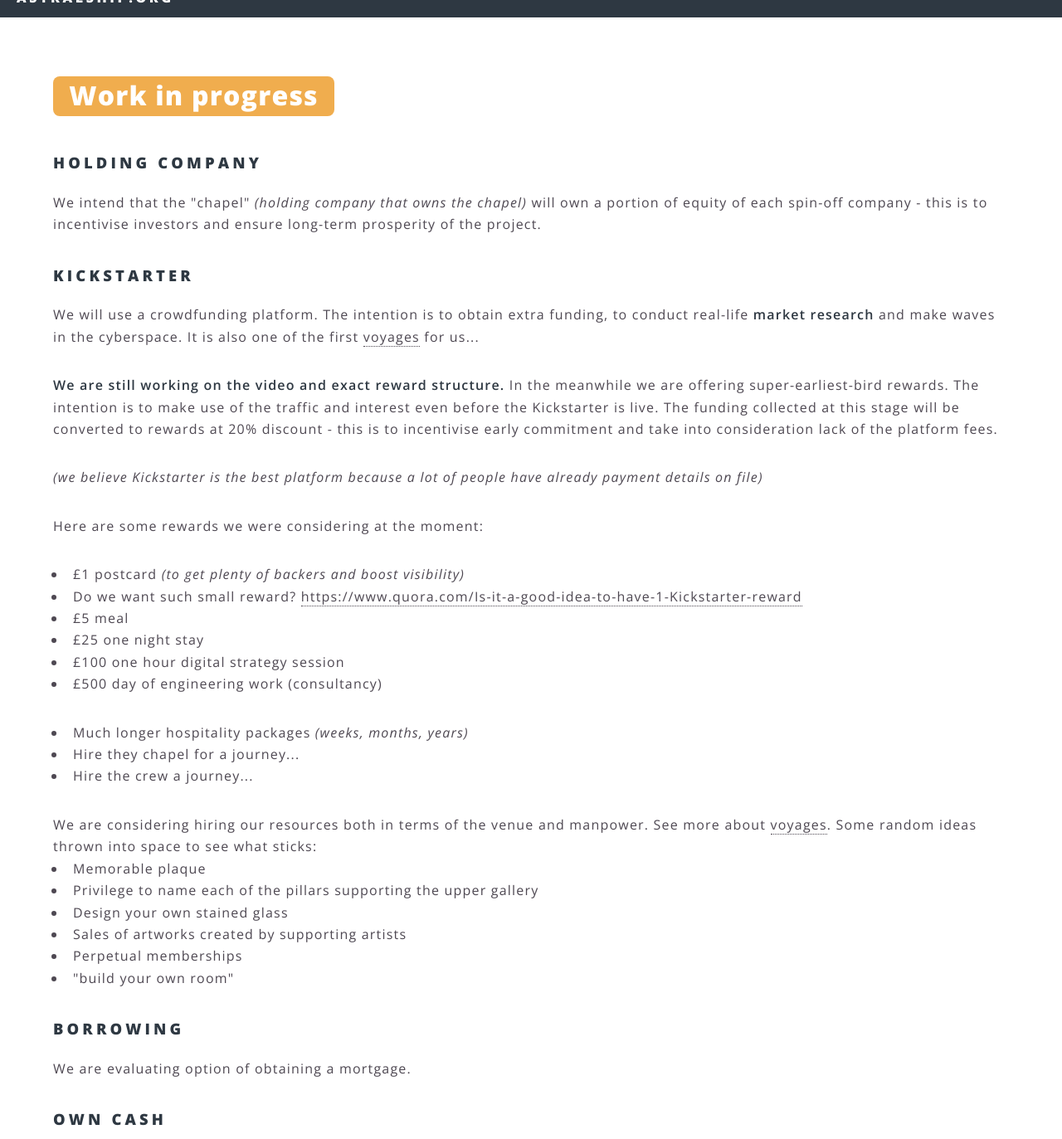
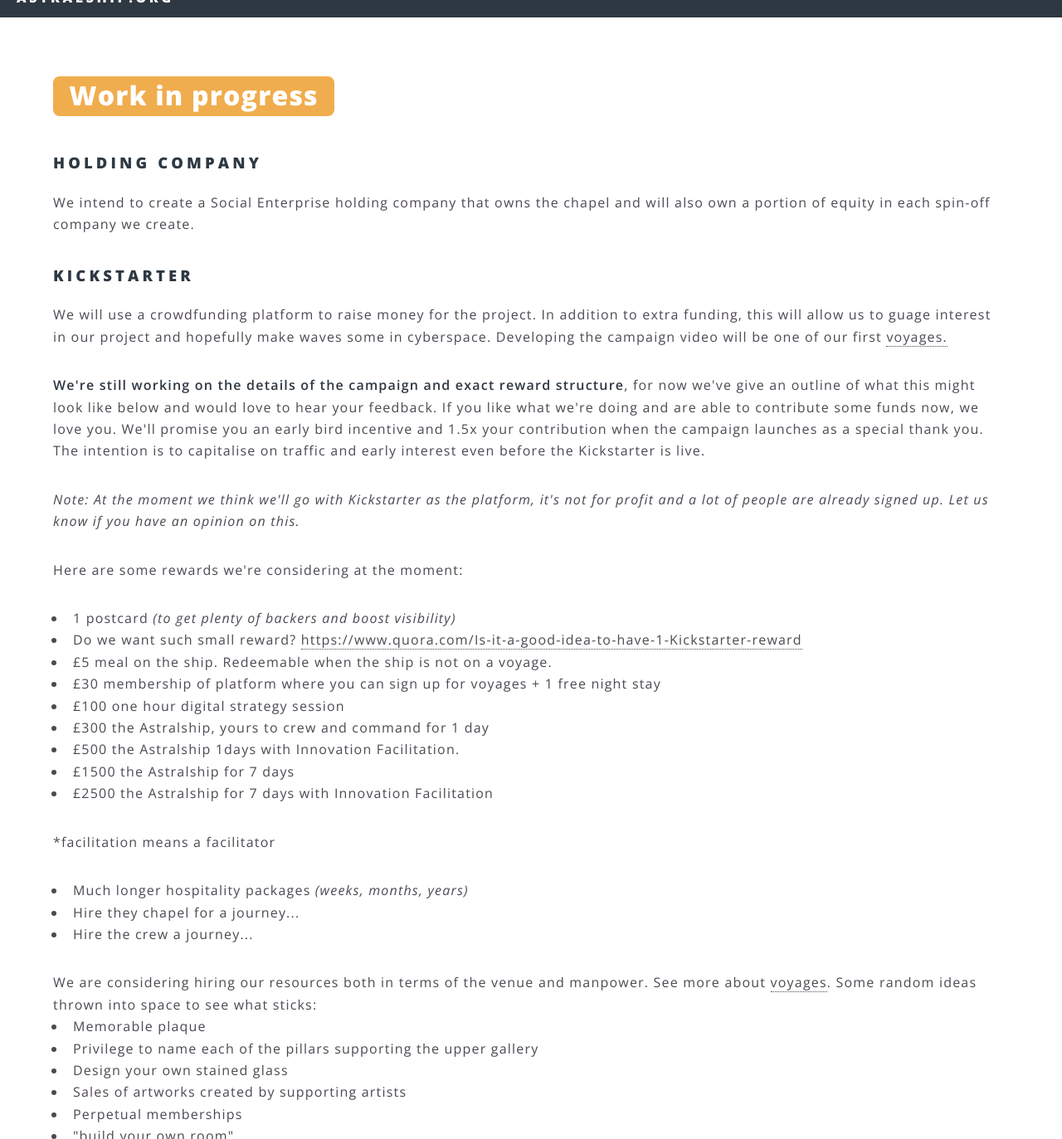
Before and after one commit to astralship/astralship.github.io, a Jekyll site: the page built from investment.html, in a window 1280 px wide and 1400 px high, scrolled down 370 px, cut to the strip 27-1400 px from the top of the window. Shown: the whole strip at 83% size. Built offline with Jekyll 4.4.1, drawn with Linux system fonts in a browser that asks for light colours; some of the changed text lies outside the part shown.

Commit message:
reworked main page

```diff
--- a/investment.html
+++ b/investment.html
@@ -7,26 +7,30 @@ subtitle: Work together for a better future
 	<div class="wip">Work in progress</div>
 
 	<h3>Holding company</h3>
-	<p>We intend that the "chapel" <em>(holding company that owns the chapel)</em> will own a portion of equity of each spin-off company - this is to incentivise investors and ensure long-term prosperity of the project.</p>
+	<p>We intend to create a Social Enterprise holding company that owns the chapel and will also own a portion of equity in each spin-off company we create.</p>
 
 
 	<h3>Kickstarter </h3>
-	<p>We will use a crowdfunding platform. The intention is to obtain extra funding, to conduct real-life <strong>market research</strong> and make waves in the cyberspace. It is also one of the first <a href="journeys.html">voyages</a> for us...</p>
+	<p>We will use a crowdfunding platform to raise money for the project. In addition to extra funding, this will allow us to guage interest in our project and hopefully make waves some in cyberspace. Developing the campaign video will be one of our first <a href="voyages.html">voyages.</a></p>
 
-	<p><strong>We are still working on the video and exact reward structure.</strong> In the meanwhile we are offering super-earliest-bird rewards. The intention is to make use of the traffic and interest even before the Kickstarter is live. The funding collected at this stage will be converted to rewards at 20% discount - this is to incentivise early commitment and take into consideration lack of the platform fees.</p>
+	<p><strong>We're still working on the details of the campaign and exact reward structure</strong>, for now we've give an outline of what this might look like below and would love to hear your feedback. If you like what we're doing and are able to contribute some funds now, we love you. We'll promise you an early bird incentive and 1.5x your contribution when the campaign launches as a special thank you. The intention is to capitalise on traffic and early interest even before the Kickstarter is live.</p>
 
-	<p><em>(we believe Kickstarter is the best platform because a lot of people have already payment details on file)</em></p>
+	<p><em>Note: At the moment we think we'll go with Kickstarter as the platform, it's not for profit and a lot of people are already signed up. Let us know if you have an opinion on this.</em></p>
 
-	<p>Here are some rewards we were considering at the moment:</p>
+	<p>Here are some rewards we're considering at the moment:</p>
 
 	<ul>
-		<li>£1 postcard <em>(to get plenty of backers and boost visibility)</em></li>
+		<li>1 postcard <em>(to get plenty of backers and boost visibility)</em></li>
 		<li>Do we want such small reward? <a href="https://www.quora.com/Is-it-a-good-idea-to-have-1-Kickstarter-reward">https://www.quora.com/Is-it-a-good-idea-to-have-1-Kickstarter-reward</a></li>
-		<li>£5 meal</li>
-		<li>£25 one night stay</li>
+		<li>£5 meal on the ship. Redeemable when the ship is not on a voyage.</li>
+		<li>£30 membership of platform where you can sign up for voyages + 1 free night stay</li>
 		<li>£100 one hour digital strategy session</li>
-		<li>£500 day of engineering work (consultancy)</li>
+		<li>£300 the Astralship, yours to crew and command for 1 day</li>
+		<li>£500 the Astralship 1days with Innovation Facilitation.
+		<li>£1500 the Astralship for 7 days</li>
+		<li>£2500 the Astralship for 7 days with Innovation Facilitation</li>
 	</ul>
+	<p>*facilitation means a facilitator</p>
 
 	<ul>
 		<li>Much longer hospitality packages <em>(weeks, months, years)</em></li>
```
Also changed, not shown: other parts of investment.html (+1 -1 lines).
